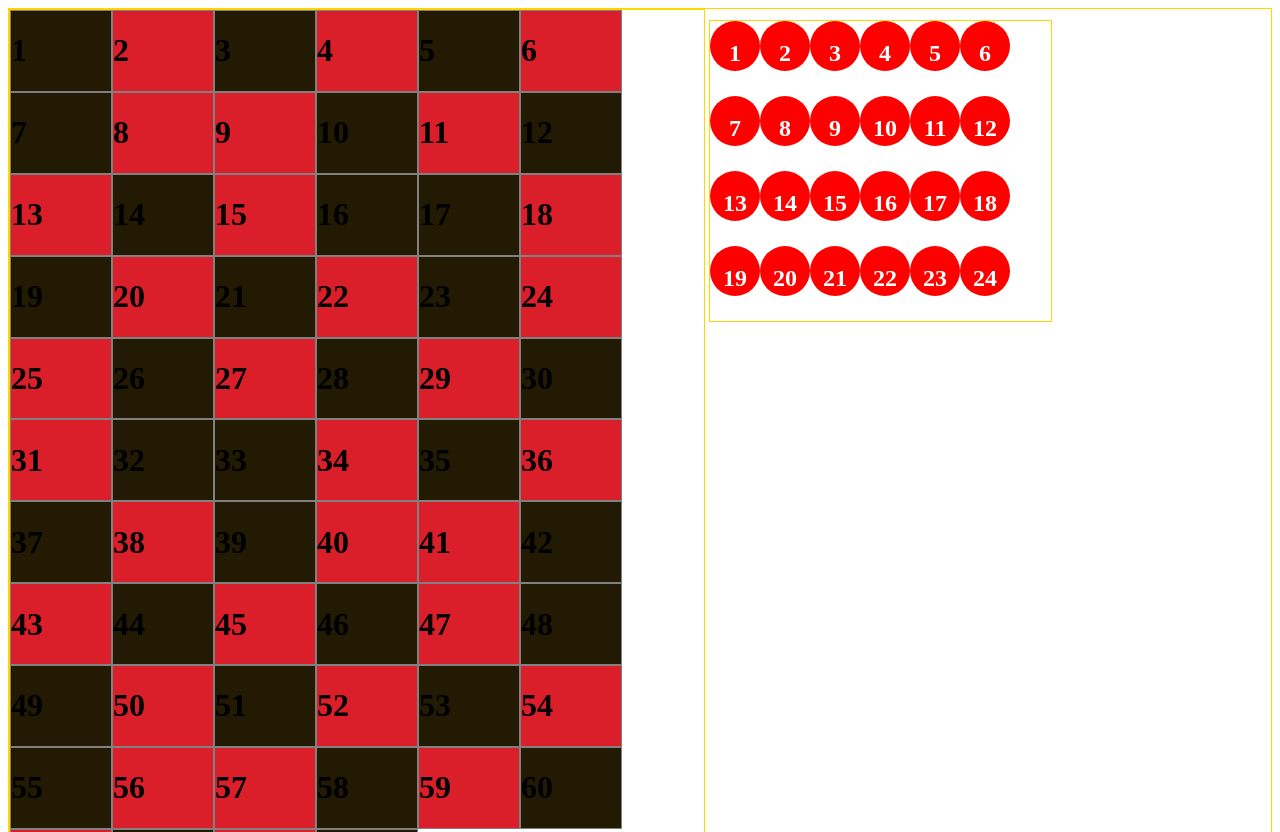
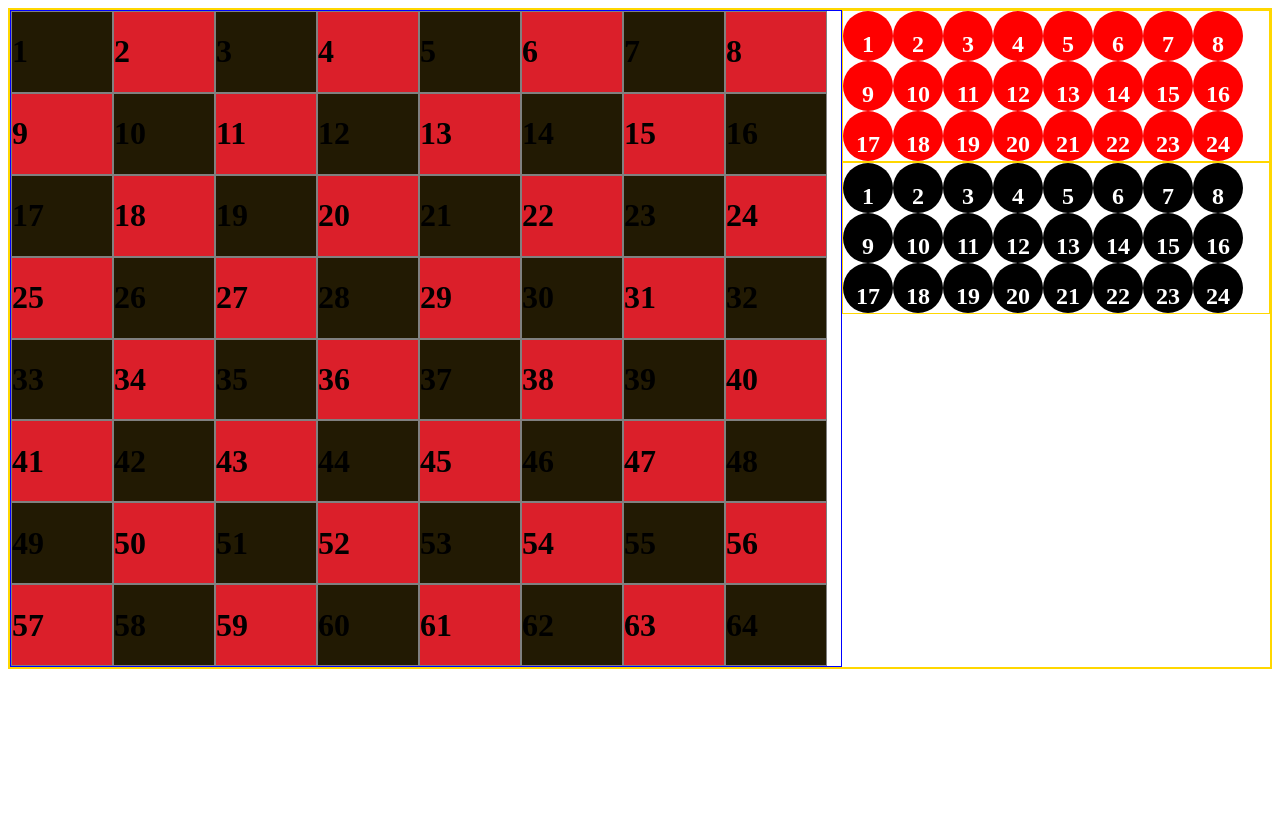
Before and after one commit to bredy452/Checkers, a plain HTML site: page index.html in a window 1280 px wide. Shown: the top 832 px of the page. After the commit the page ends 800 px from the top, so only its background shows below. Drawn offline with nearby package versions, Linux system fonts and the light colour scheme.

Commit message:
Aligned pieces and checkerboard

```diff
--- a/css/style.css
+++ b/css/style.css
@@ -2,38 +2,51 @@ body {
   border: 1px solid gold;
 }
 
-.main {
+h2 {
+  text-align: center;
+}
+
+#main {
   border: 1px solid gold;
-	width: 55%;
-	display: inline-flex;
+  display: flex;
+  /*width: 70%;*/
+ /* flex-flow: column wrap;*/
+
+  /*min-height: 90vh*/
+}
+
+#allPieceContainer {
+  border: 2px;
+  display: flex;
+  flex-direction: column;
 
 
 }
+
 .checkerboardContainer {
-	border: 1px solid gold;
-	width: 55%;
-	display: inline-flex;
+  border: 1px solid blue;
+  width: 90%;
+  display: flex;
   flex-wrap: wrap;
+  min-width: 830px;
+  max-width: 830px;
   /*flex-grow: 1;*/
-
 }
 
 .redCheckerPieceContainer {
   border: 1px solid gold;
-	width: 27%;
-	height: 300px;
-	display: inline-flex;
+  display: flex;
   flex-wrap: wrap;
-
-
+  /*width: 100%;*/
+ /* height: 50%;*/
 }
 
 .blackCheckerPieceContainer {
   border: 1px solid gold;
-	width: 27%;
-	display: inline-flex;
+  display: flex;
   flex-wrap: wrap;
-
+  /*width: 100%;*/
+  /*height: 50%;*/
 }
 
 .space {
@@ -48,7 +61,3 @@ body {
   justify-content: center;
 
 }
-
-h2 {
-	text-align: center;
-}
--- a/index.html
+++ b/index.html
@@ -12,18 +12,14 @@
 
 </head>
 <body>
-	<!-- <canvas> -->
-		<div>
-			<div class="checkerboardContainer"></div>
 
-			<div class="redCheckerPieceContainer"></div>
+    <div id="main">
+    	<div class="checkerboardContainer"></div>
+      <div id="allPieceContainer">
+        <div class="redCheckerPieceContainer"></div>
+        <div class="blackCheckerPieceContainer"></div>
+      </div>
+    </div>
 
-
-			<div class="blackCheckerPieceContainer"></div>
-		</div>
-
-
-
-	<!-- </canvas> -->
 </body>
 </html>
--- a/js/app.js
+++ b/js/app.js
@@ -46,17 +46,17 @@ $(() => {
 			$div.css('background-color', '#221A03')
 		}
 	}
-	//create 24 pieces with 1 queen
-	//pieces will have a class so that each player has their own
+// 	//create 24 pieces with 1 queen
+// 	//pieces will have a class so that each player has their own
 
 
 
 
-	//create piece with different colors
-	const makingPieces = (pieceColor) =>{
+// 	//create piece with different colors
+const makingPieces = (pieceColor) =>{
 
 		for (let i = 1; i <= 24; i++) {
-	 		const $div = $('<div>').addClass(`${pieceColor}Pieces`).attr('id', 'pieces').css('height', '50px').css('width', '50px').css('border-radius', '50%').css('background-color', `${pieceColor}`)
+	 		const $div = $('<div>').addClass(`${pieceColor}Pieces`).attr('class', 'pieces').css('height', '50px').css('width', '50px').css('border-radius', '50%').css('background-color', `${pieceColor}`)
 	 		const $h2 = $('<h2>').text(i).css('color', 'white')
 	 		$div.append($h2)
 	 		$div.appendTo($(`.${pieceColor}CheckerPieceContainer`))
```
Lines whose indentation alone changed are shown as unchanged.
